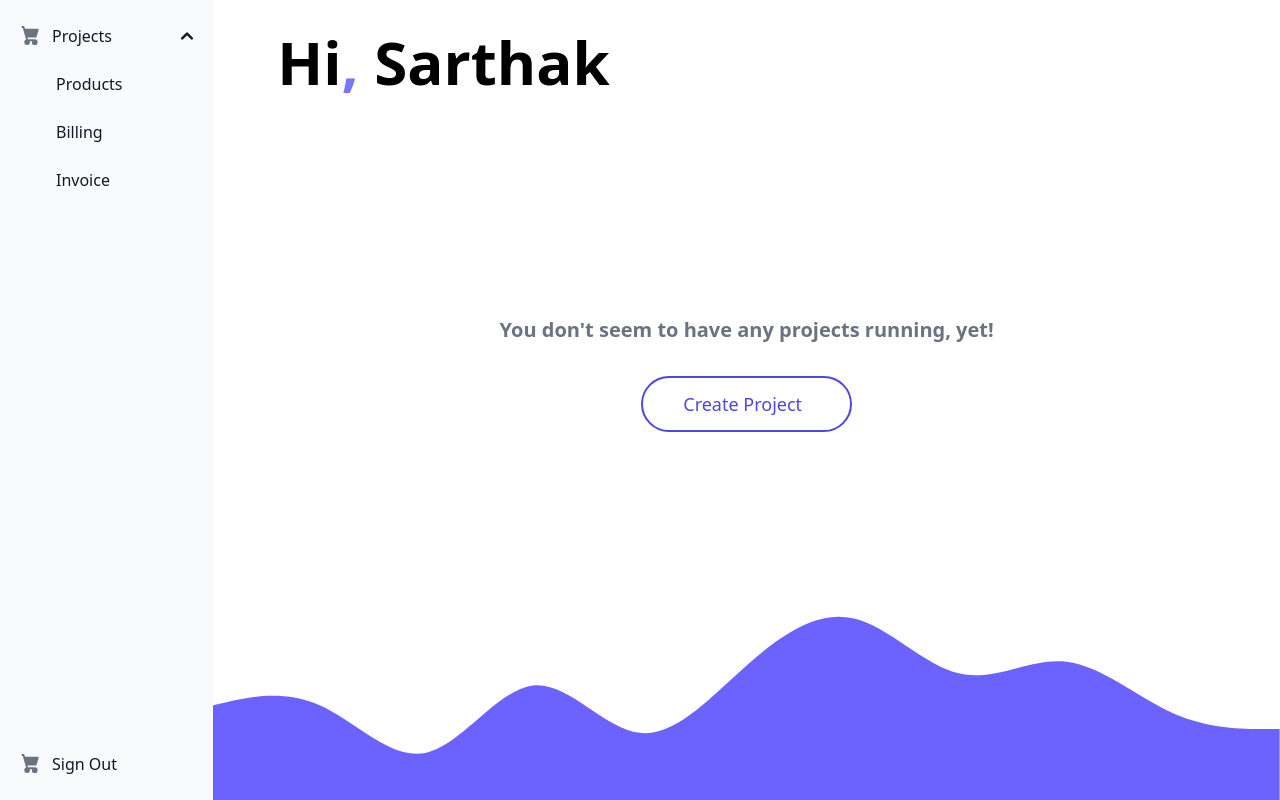
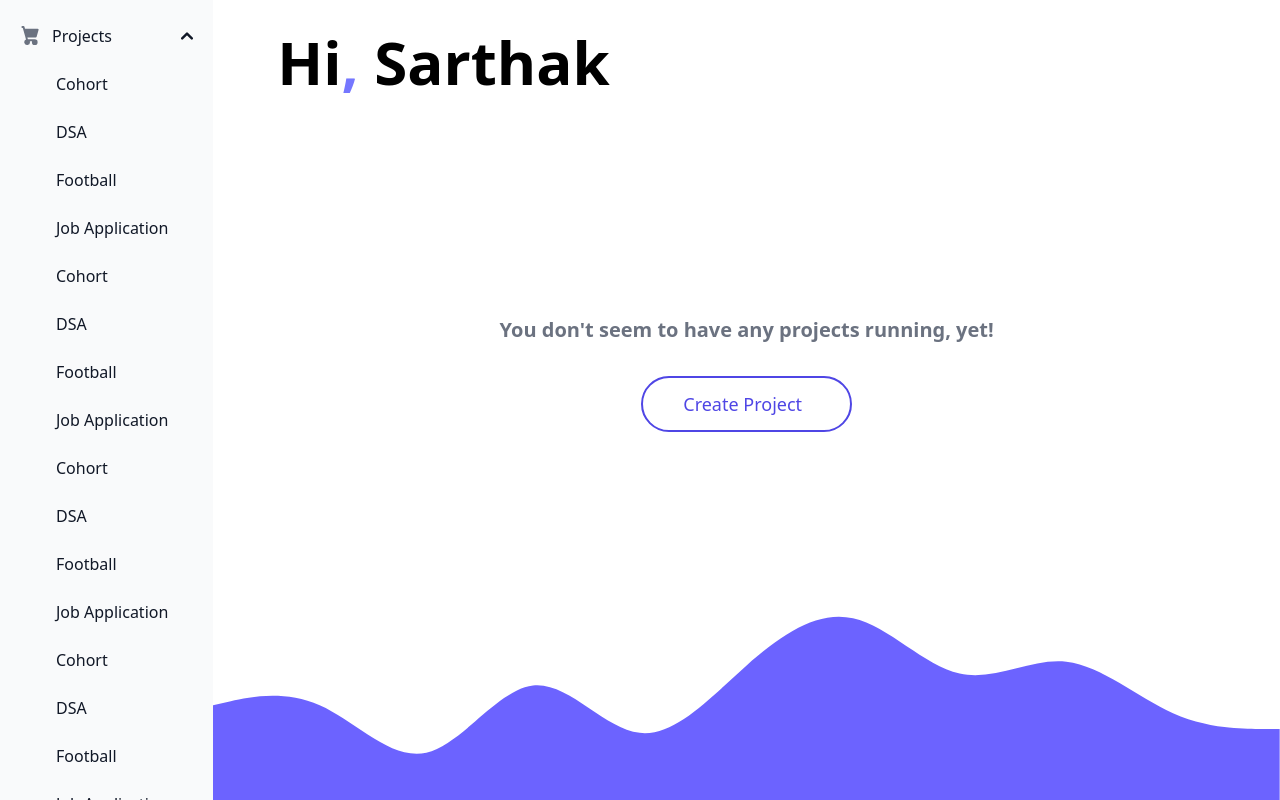
Before and after one commit to sarthakkhanduja/todo-app, a React (Vite) app in the folder frontend/: page /userhome in a window 1280 px wide. Both pictures are taken after a click on the button "Projects". Built offline with nearby package versions, Linux system fonts and the light colour scheme.

Commit message:
Completed project mapping in the UI

```diff
--- a/frontend/src/components/UserHome.jsx
+++ b/frontend/src/components/UserHome.jsx
@@ -2,6 +2,7 @@ import logo from "../assets/getToWork.png";
 import React, { useState } from "react";
 import Wave from 'react-wavify';
 import { Link } from "react-router-dom";
+import axios from 'axios';
 
 
 export function UserHome() {
@@ -43,6 +44,51 @@ function Sidebar() {
         setShowDropdown(!showDropdown);
     };
 
+    const fetchProjectNum = async () => {
+        axios
+    }
+    const projects = [{
+        name: "Cohort"
+    }, {
+        name: "DSA"
+    }, {
+        name: "Football"
+    }, {
+        name: "Job Application"
+    }, {
+        name: "Cohort"
+    }, {
+        name: "DSA"
+    }, {
+        name: "Football"
+    }, {
+        name: "Job Application"
+    }, {
+        name: "Cohort"
+    }, {
+        name: "DSA"
+    }, {
+        name: "Football"
+    }, {
+        name: "Job Application"
+    }, {
+        name: "Cohort"
+    }, {
+        name: "DSA"
+    }, {
+        name: "Football"
+    }, {
+        name: "Job Application"
+    }, {
+        name: "Cohort"
+    }, {
+        name: "DSA"
+    }, {
+        name: "Football"
+    }, {
+        name: "Job Application"
+    }]
+
     return (
         <aside
             id="sidebar-multi-level-sidebar"
@@ -79,27 +125,17 @@ function Sidebar() {
                         <ul
                             id="dropdown-example"
                             className={`py-2 space-y-2 ${showDropdown ? "" : "hidden"}`}>
+                            {projects.map((element) => {
+                                return(
                                     <li>
                                         <a
                                             href="#"
                                             className="flex items-center w-full p-2 text-gray-900 transition duration-75 rounded-lg pl-11 group hover:bg-gray-100 dark:text-white dark:hover:bg-gray-700">
-                                    Products
+                                            {element.name}
                                         </a>
                                     </li>
-                            <li>
-                                <a
-                                    href="#"
-                                    className="flex items-center w-full p-2 text-gray-900 transition duration-75 rounded-lg pl-11 group hover:bg-gray-100 dark:text-white dark:hover:bg-gray-700">
-                                    Billing
-                                </a>
-                            </li>
-                            <li>
-                                <a
-                                    href="#"
-                                    className="flex items-center w-full p-2 text-gray-900 transition duration-75 rounded-lg pl-11 group hover:bg-gray-100 dark:text-white dark:hover:bg-gray-700">
-                                    Invoice
-                                </a>
-                            </li>
+                                )
+                            })}
                         </ul>
                     </li>
                 </ul>
--- a/frontend/src/index.css
+++ b/frontend/src/index.css
@@ -1,3 +1,25 @@
 @tailwind base;
 @tailwind components;
 @tailwind utilities;
+
+/* width */
+::-webkit-scrollbar {
+    width: 10px;
+}
+
+/* Track */
+::-webkit-scrollbar-track {
+    background: #888;
+    border-radius: 5px;
+}
+
+/* Handle */
+::-webkit-scrollbar-thumb {
+    background: #000;
+    border-radius: 5px;
+}
+
+/* Handle on hover */
+::-webkit-scrollbar-thumb:hover {
+    background: #555;
+}
```
Lines whose indentation alone changed are shown as unchanged.
